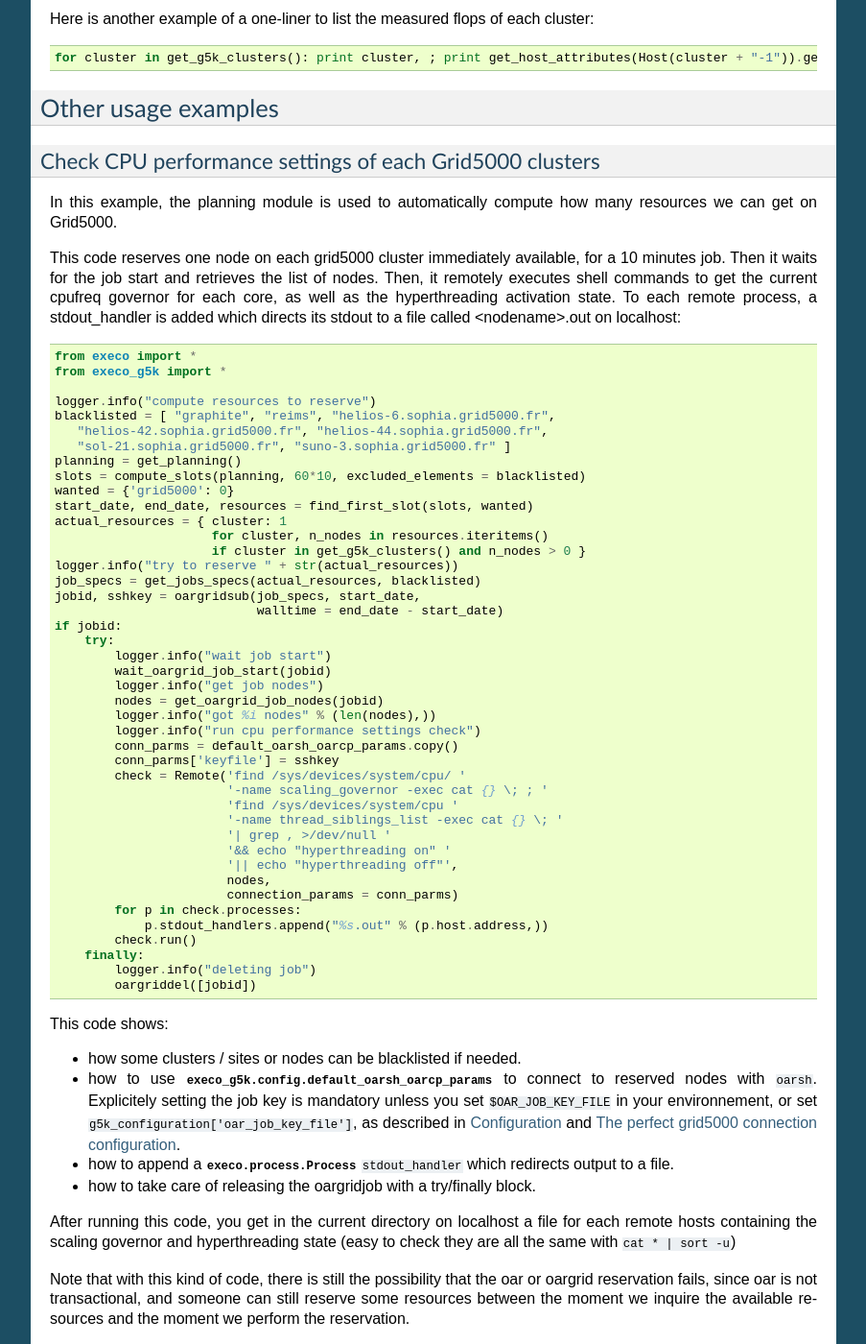
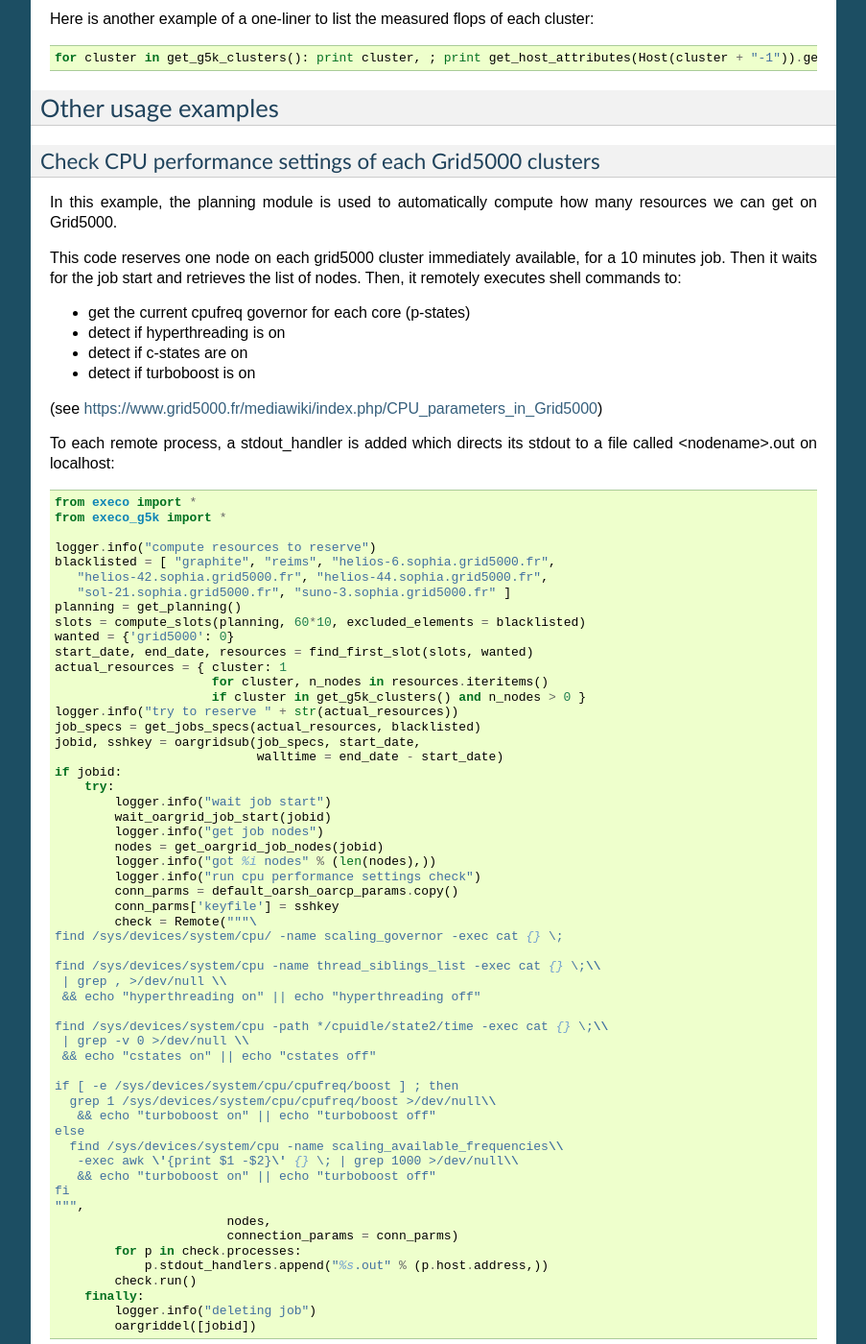
Before and after one commit to rcherrueau/execo, a Sphinx documentation site: the page built from doc/userguide.rst, in a window 1280 px wide and 1400 px high, scrolled down 5298 px. Shown: the whole window at 96% size, without its empty margins (198-1101 px from the left). Built offline with Sphinx 7.4.7, drawn with Linux system fonts in a browser that asks for light colours; pages that are not in the unit, such as notebooks, are missing from menus; some of the changed text lies outside the part shown.

Commit message:
[documentation] userguide: updated g5k_check_cluster_cpu which now also checks c-states and turboboost. Reformating of remote shell code.

```diff
--- a/doc/code_samples/g5k_check_cluster_cpu.py
+++ b/doc/code_samples/g5k_check_cluster_cpu.py
@@ -26,13 +26,26 @@
         logger.info("run cpu performance settings check")
         conn_parms = default_oarsh_oarcp_params.copy()
         conn_parms['keyfile'] = sshkey
-        check = Remote('find /sys/devices/system/cpu/ '
-                       '-name scaling_governor -exec cat {} \; ; '
-                       'find /sys/devices/system/cpu '
-                       '-name thread_siblings_list -exec cat {} \; '
-                       '| grep , >/dev/null '
-                       '&& echo "hyperthreading on" '
-                       '|| echo "hyperthreading off"',
+        check = Remote("""\
+find /sys/devices/system/cpu/ -name scaling_governor -exec cat {} \;
+
+find /sys/devices/system/cpu -name thread_siblings_list -exec cat {} \;\\
+ | grep , >/dev/null \\
+ && echo "hyperthreading on" || echo "hyperthreading off"
+
+find /sys/devices/system/cpu -path */cpuidle/state2/time -exec cat {} \;\\
+ | grep -v 0 >/dev/null \\
+ && echo "cstates on" || echo "cstates off"
+
+if [ -e /sys/devices/system/cpu/cpufreq/boost ] ; then
+  grep 1 /sys/devices/system/cpu/cpufreq/boost >/dev/null\\
+   && echo "turboboost on" || echo "turboboost off"
+else
+  find /sys/devices/system/cpu -name scaling_available_frequencies\\
+   -exec awk \'{print $1 -$2}\' {} \; | grep 1000 >/dev/null\\
+   && echo "turboboost on" || echo "turboboost off"
+fi
+""",
                        nodes,
                        connection_params = conn_parms)
         for p in check.processes:
--- a/doc/userguide.rst
+++ b/doc/userguide.rst
@@ -347,10 +347,20 @@
 This code reserves one node on each grid5000 cluster immediately
 available, for a 10 minutes job. Then it waits for the job start and
 retrieves the list of nodes. Then, it remotely executes shell commands
-to get the current cpufreq governor for each core, as well as the
-hyperthreading activation state. To each remote process, a
-stdout_handler is added which directs its stdout to a file called
-<nodename>.out on localhost:
+to:
+
+- get the current cpufreq governor for each core (p-states)
+
+- detect if hyperthreading is on
+
+- detect if c-states are on
+
+- detect if turboboost is on
+
+(see https://www.grid5000.fr/mediawiki/index.php/CPU_parameters_in_Grid5000)
+
+To each remote process, a stdout_handler is added which directs its
+stdout to a file called <nodename>.out on localhost:
 
 .. literalinclude:: code_samples/g5k_check_cluster_cpu.py
    :language: python
@@ -373,9 +383,9 @@
   block.
 
 After running this code, you get in the current directory on localhost
-a file for each remote hosts containing the scaling governor and
-hyperthreading state (easy to check they are all the same with ``cat *
-| sort -u``)
+a file for each remote hosts containing the scaling governors,
+hyperthreading state, c-states state, turboboost state (easy to check
+if they are all the same with ``cat * | sort -u``)
 
 Note that with this kind of code, there is still the possibility that
 the oar or oargrid reservation fails, since oar is not transactional,
```
